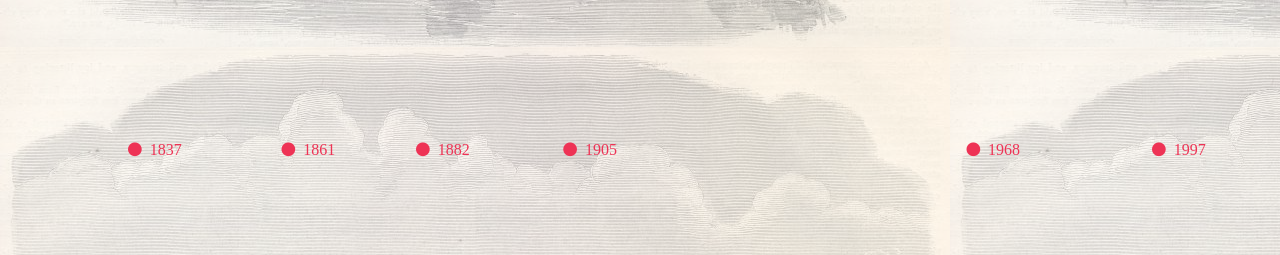
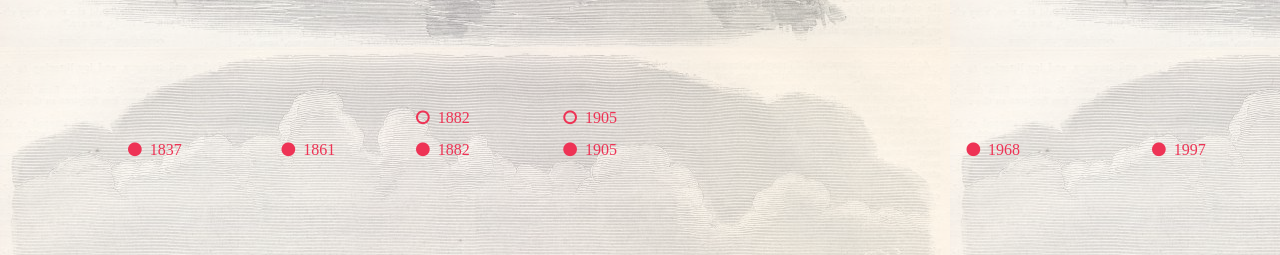
Before and after one commit to defjosiah/dowling-hart, a Flask app: page /explore/ in a window 1280 px wide. Shown: the part 545-800 px from the top of the page. Run offline with Flask 2, Linux system fonts and the light colour scheme; some libraries are stand-ins or nearby versions.

Commit message:
changed dots to different styling for mc, generate explore docs in html

```diff
--- a/static/css/explore.css
+++ b/static/css/explore.css
@@ -18,8 +18,12 @@ a {
 
 .time_points {
     position: absolute;
-    color: #EE3355;
     bottom: 12%;
+}
+
+.question_points {
+    position: absolute;
+    bottom: 16%;
 }
 
 .FixedHeightContainer {
--- a/templates/explore.html
+++ b/templates/explore.html
@@ -32,5 +32,12 @@
             </div>
         {% endfor %}
 
+        {% for doc in items[0] %}
+            <div id="{{doc[0][:-4]}}", class="question_points", style="left:{{doc[1]}}%">
+                <a class="clickable-item" href="#"><i class="fa fa-circle-o"></i>&nbsp; {{doc[2]["date"]}} </a>
+            </div>
+        {% endfor %}
+
+
     </body>
 </html>
```
